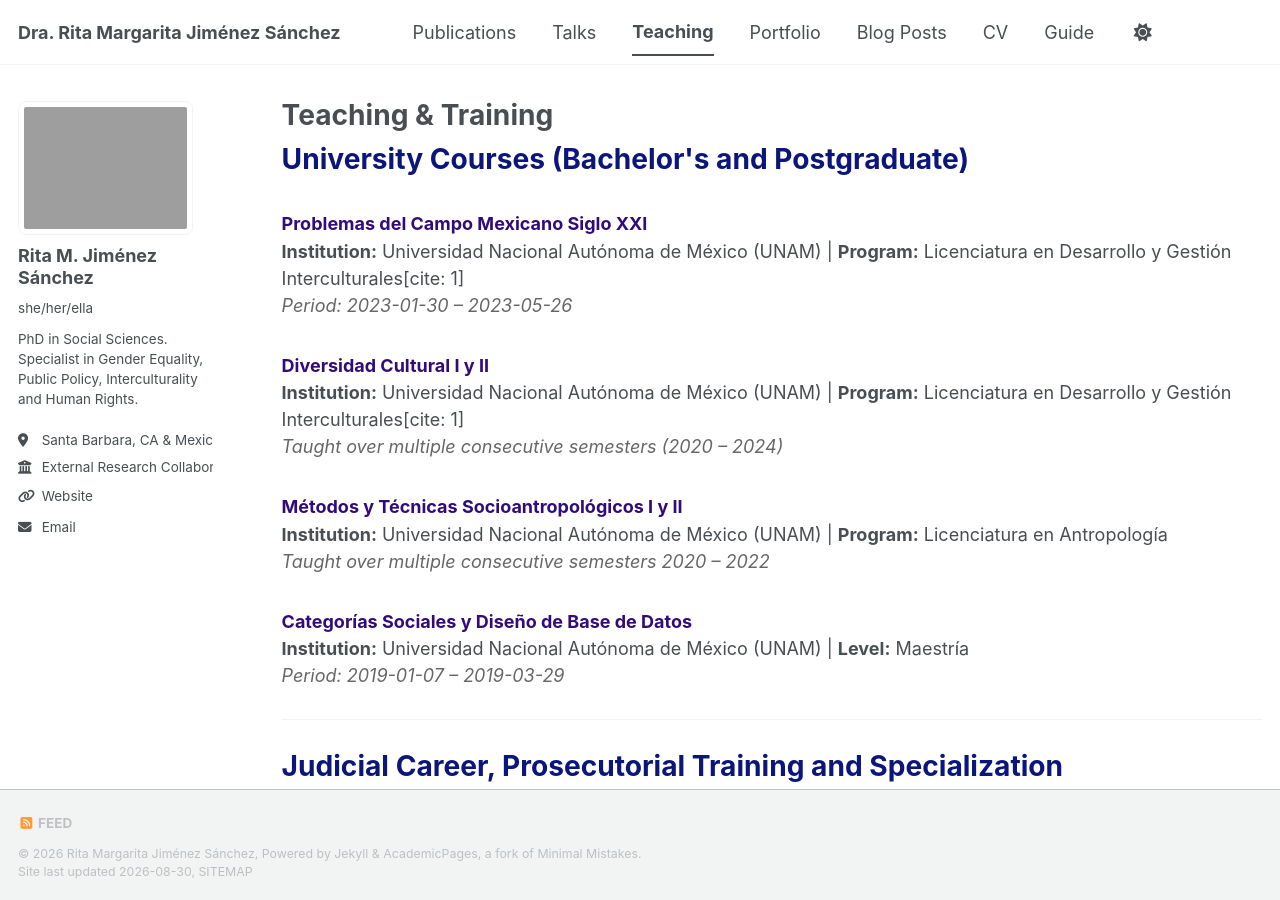
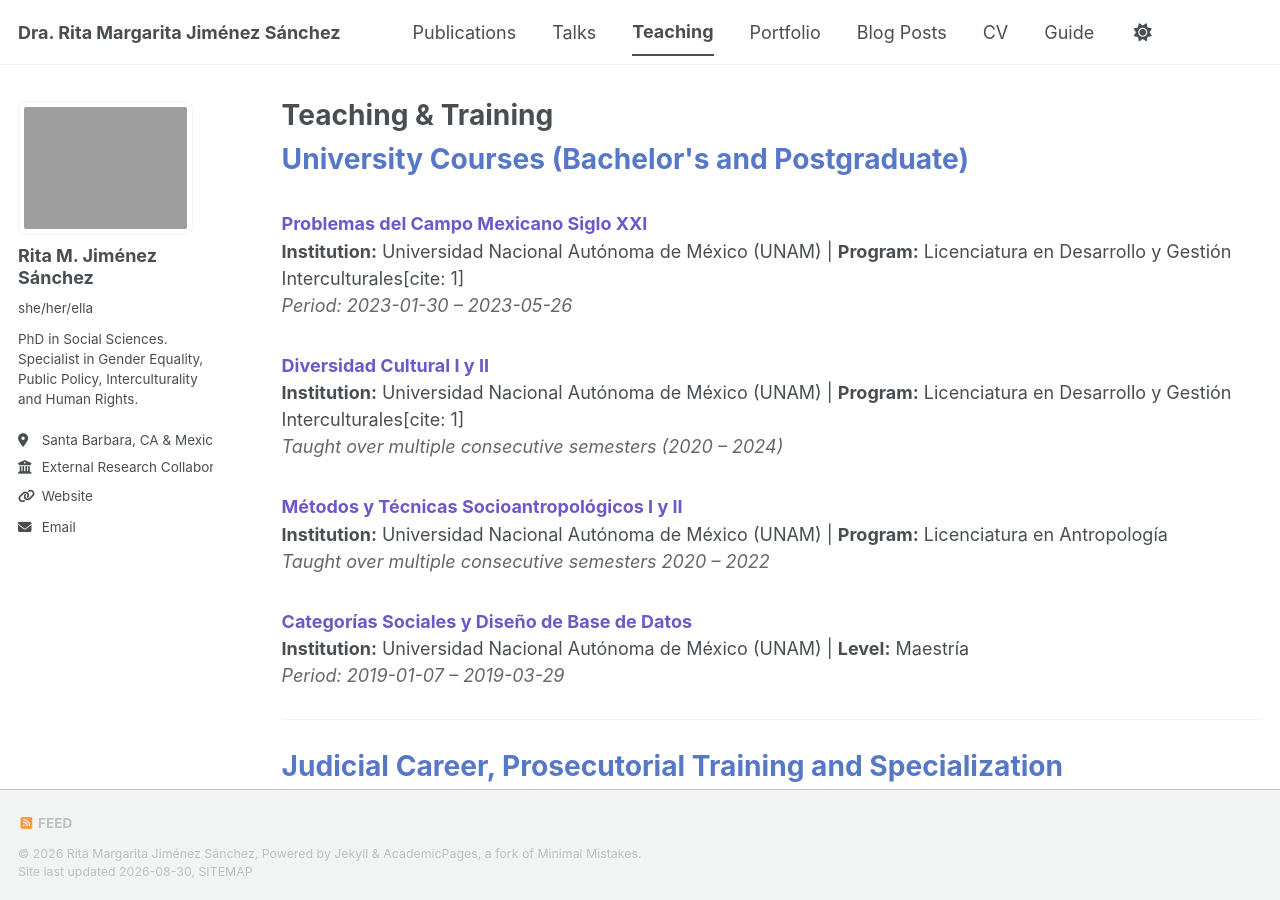
Before and after one commit to RitaJisa/RitaJisa.github.io, a Jekyll site: the page built from _pages/_pages/teaching.html, in a window 1280 px wide and 900 px high. Built offline with Jekyll 4.4.1, drawn with Linux system fonts in a browser that asks for light colours; a style sheet for code colours, icons or effects is not loaded.

Commit message:
Update teaching.html
cambio de colores

```diff
--- a/_pages/_pages/teaching.html
+++ b/_pages/_pages/teaching.html
@@ -5,90 +5,90 @@ permalink: /teaching/
 author_profile: true
 ---
 
-<h1 style="color: #0B167A; font-weight: bold; margin-bottom: 20px;">University Courses (Bachelor's and Postgraduate)</h1>
+<h1 style="color: #5777C7; font-weight: bold; margin-bottom: 20px;">University Courses (Bachelor's and Postgraduate)</h1>
 
 <div style="margin-bottom: 20px;">
-  <h3 style="color: #320B7A; margin-bottom: 3px;">Problemas del Campo Mexicano Siglo XXI</h3>
+  <h3 style="color: #6F57C7; margin-bottom: 3px;">Problemas del Campo Mexicano Siglo XXI</h3>
   <p style="margin: 0;"><strong>Institution:</strong> Universidad Nacional Autónoma de México (UNAM) | <strong>Program:</strong> Licenciatura en Desarrollo y Gestión Interculturales[cite: 1]</p>
   <p style="margin: 0; color: #666;"><em>Period: 2023-01-30 – 2023-05-26</em></p>
 </div>
 
 <div style="margin-bottom: 20px;">
-  <h3 style="color: #320B7A; margin-bottom: 3px;">Diversidad Cultural I y II</h3>
+  <h3 style="color: #6F57C7; margin-bottom: 3px;">Diversidad Cultural I y II</h3>
   <p style="margin: 0;"><strong>Institution:</strong> Universidad Nacional Autónoma de México (UNAM) | <strong>Program:</strong> Licenciatura en Desarrollo y Gestión Interculturales[cite: 1]</p>
   <p style="margin: 0; color: #666;"><em>Taught over multiple consecutive semesters (2020 – 2024)</em></p>
 </div>
 
 <div style="margin-bottom: 20px;">
-  <h3 style="color: #320B7A; margin-bottom: 3px;">Métodos y Técnicas Socioantropológicos I y II</h3>
+  <h3 style="color: #6F57C7; margin-bottom: 3px;">Métodos y Técnicas Socioantropológicos I y II</h3>
   <p style="margin: 0;"><strong>Institution:</strong> Universidad Nacional Autónoma de México (UNAM) | <strong>Program:</strong> Licenciatura en Antropología</p>
   <p style="margin: 0; color: #666;"><em>Taught over multiple consecutive semesters 2020 – 2022</em></p>
 </div>
 
 <div style="margin-bottom: 20px;">
-  <h3 style="color: #320B7A; margin-bottom: 3px;">Categorías Sociales y Diseño de Base de Datos</h3>
+  <h3 style="color: #6F57C7; margin-bottom: 3px;">Categorías Sociales y Diseño de Base de Datos</h3>
   <p style="margin: 0;"><strong>Institution:</strong> Universidad Nacional Autónoma de México (UNAM) | <strong>Level:</strong> Maestría</p>
   <p style="margin: 0; color: #666;"><em>Period: 2019-01-07 – 2019-03-29</em></p>
 </div>
 
 <hr style="margin: 30px 0;" />
 
-<h1 style="color: #0B167A; font-weight: bold; margin-bottom: 20px;">Judicial Career, Prosecutorial Training and Specialization</h1>
+<h1 style="color: #5777C7; font-weight: bold; margin-bottom: 20px;">Judicial Career, Prosecutorial Training and Specialization</h1>
 
 <div style="margin-bottom: 20px;">
-  <h3 style="color: #320B7A; margin-bottom: 3px;">Curso Básico para el Juzgamiento con Perspectiva Intercultural</h3>
+  <h3 style="color: #6F57C7; margin-bottom: 3px;">Curso Básico para el Juzgamiento con Perspectiva Intercultural</h3>
   <p style="margin: 0;"><strong>Institution:</strong> Escuela Judicial del Poder Judicial del Estado de México (EJEM) | <strong>Program:</strong> Carrera Judicial[cite: 1]</p>
   <p style="margin: 0; color: #666;"><em>Period: 2025-06-09 – 2025-06-12</em></p>
 </div>
 
 <div style="margin-bottom: 20px;">
-  <h3 style="color: #320B7A; margin-bottom: 3px;">Derechos Humanos de los Grupos Vulnerables</h3>
+  <h3 style="color: #6F57C7; margin-bottom: 3px;">Derechos Humanos de los Grupos Vulnerables</h3>
   <p style="margin: 0;"><strong>Institution:</strong> Instituto Nacional de Ciencias Penales (INACIPE) | <strong>Program:</strong> Carrera Judicial del PJF</p>
   <p style="margin: 0; color: #666;"><em>Period: 2023-03-06 – 2023-03-15</em></p>
 </div>
 
 <div style="margin-bottom: 20px;">
-  <h3 style="color: #320B7A; margin-bottom: 3px;">Violencia de Género e Investigación de Feminicidio</h3>
+  <h3 style="color: #6F57C7; margin-bottom: 3px;">Violencia de Género e Investigación de Feminicidio</h3>
   <p style="margin: 0;"><strong>Institution:</strong> Instituto Nacional de Ciencias Penales (INACIPE) | <strong>Program:</strong> Educación Continua y Especialidad[cite: 1]</p>
   <p style="margin: 0; color: #666;"><em>Period: 2021-11-06 – 2021-12-11</em></p>
 </div>
 
 <div style="margin-bottom: 20px;">
-  <h3 style="color: #320B7A; margin-bottom: 3px;">Atención a Víctimas de Delitos y Violaciones a Derechos Humanos</h3>
+  <h3 style="color: #6F57C7; margin-bottom: 3px;">Atención a Víctimas de Delitos y Violaciones a Derechos Humanos</h3>
   <p style="margin: 0;"><strong>Institution:</strong> INACIPE — Capacitación a Personal Adscrito a la Fiscalía General del Estado de Tamaulipas</p>
   <p style="margin: 0; color: #666;"><em>Periods: 2021 – 2022</em></p>
 </div>
 
 <div style="margin-bottom: 20px;">
-  <h3 style="color: #320B7A; margin-bottom: 3px;">Investigación y Prevención del Delito de Feminicidio</h3>
+  <h3 style="color: #6F57C7; margin-bottom: 3px;">Investigación y Prevención del Delito de Feminicidio</h3>
   <p style="margin: 0;"><strong>Institution:</strong> Instituto Nacional de Ciencias Penales (INACIPE)</p>
   <p style="margin: 0; color: #666;"><em>Period: 2021-02-27 – 2021-03-27</em></p>
 </div>
 
 <div style="margin-bottom: 20px;">
-  <h3 style="color: #320B7A; margin-bottom: 3px;">Protocolo de Investigación Ministerial, Policial y Pericial con Perspectiva de Género para la Violencia Sexual</h3>
+  <h3 style="color: #6F57C7; margin-bottom: 3px;">Protocolo de Investigación Ministerial, Policial y Pericial con Perspectiva de Género para la Violencia Sexual</h3>
   <p style="margin: 0;"><strong>Institution:</strong> INACIPE — Fiscalía General del Estado de Tamaulipas</p>
   <p style="margin: 0; color: #666;"><em>Period: 2020-08-17 – 2020-08-22</em></p>
 </div>
 
 <hr style="margin: 30px 0;" />
 
-<h1 style="color: #0B167A; font-weight: bold; margin-bottom: 20px;">Diplomas, Training Courses and Specialized Workshops</h1>
+<h1 style="color: #5777C7; font-weight: bold; margin-bottom: 20px;">Diplomas, Training Courses and Specialized Workshops</h1>
 
 <div style="margin-bottom: 20px;">
-  <h3 style="color: #320B7A; margin-bottom: 3px;">Ética de Género: Prevención de la Violencia de Género y Consolidación de Políticas de Inclusión y Diversidad</h3>
+  <h3 style="color: #6F57C7; margin-bottom: 3px;">Ética de Género: Prevención de la Violencia de Género y Consolidación de Políticas de Inclusión y Diversidad</h3>
   <p style="margin: 0;"><strong>Institution:</strong> Universidad Nacional Autónoma de México (UNAM)</p>
   <p style="margin: 0; color: #666;"><em>Editions taught in April and October 2025</em></p>
 </div>
 
 <div style="margin-bottom: 20px;">
-  <h3 style="color: #320B7A; margin-bottom: 3px;">Aspectos Básicos para una Estructura Organizacional y Normativa Libre de Acoso Laboral y Violencia de Género</h3>
+  <h3 style="color: #6F57C7; margin-bottom: 3px;">Aspectos Básicos para una Estructura Organizacional y Normativa Libre de Acoso Laboral y Violencia de Género</h3>
   <p style="margin: 0;"><strong>Institution:</strong> Municipio de Irapuato, Guanajuato
   <p style="margin: 0; color: #666;"><em>Year: 2025</em></p>
 </div>
 
 <div style="margin-bottom: 20px;">
-  <h3 style="color: #320B7A; margin-bottom: 3px;">Derechos Humanos, Género y Justicia (Series de Especialización)</h3>
+  <h3 style="color: #6F57C7; margin-bottom: 3px;">Derechos Humanos, Género y Justicia (Series de Especialización)</h3>
   <p style="margin: 0;"><strong>Institution:</strong> INACIPE (Sedes Michoacán, Campeche, etc.)</p>
   <p style="margin: 0; color: #666;"><em>Intensive courses on international rulings, domestic violence, and women's rights.</em></p>
 </div>
```
